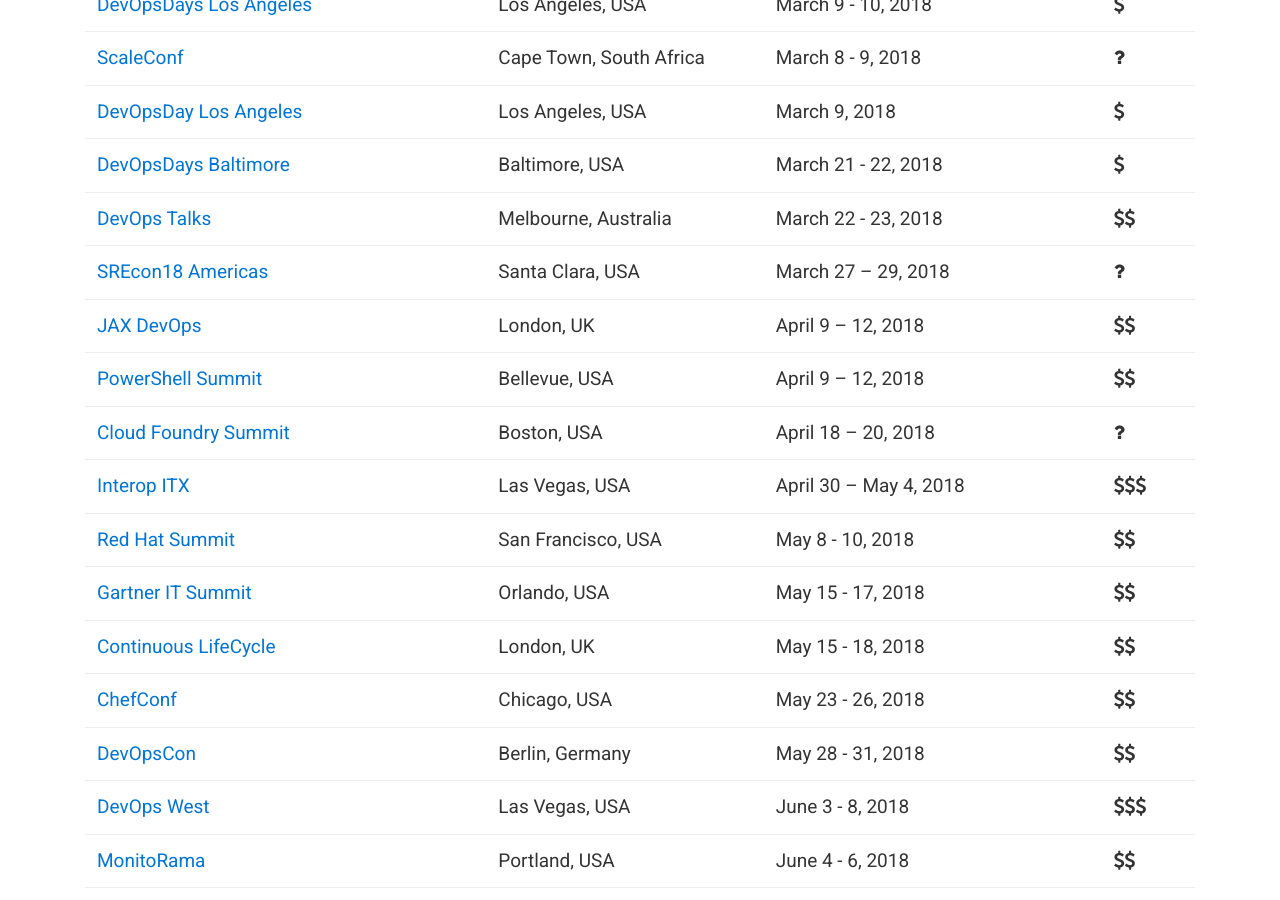
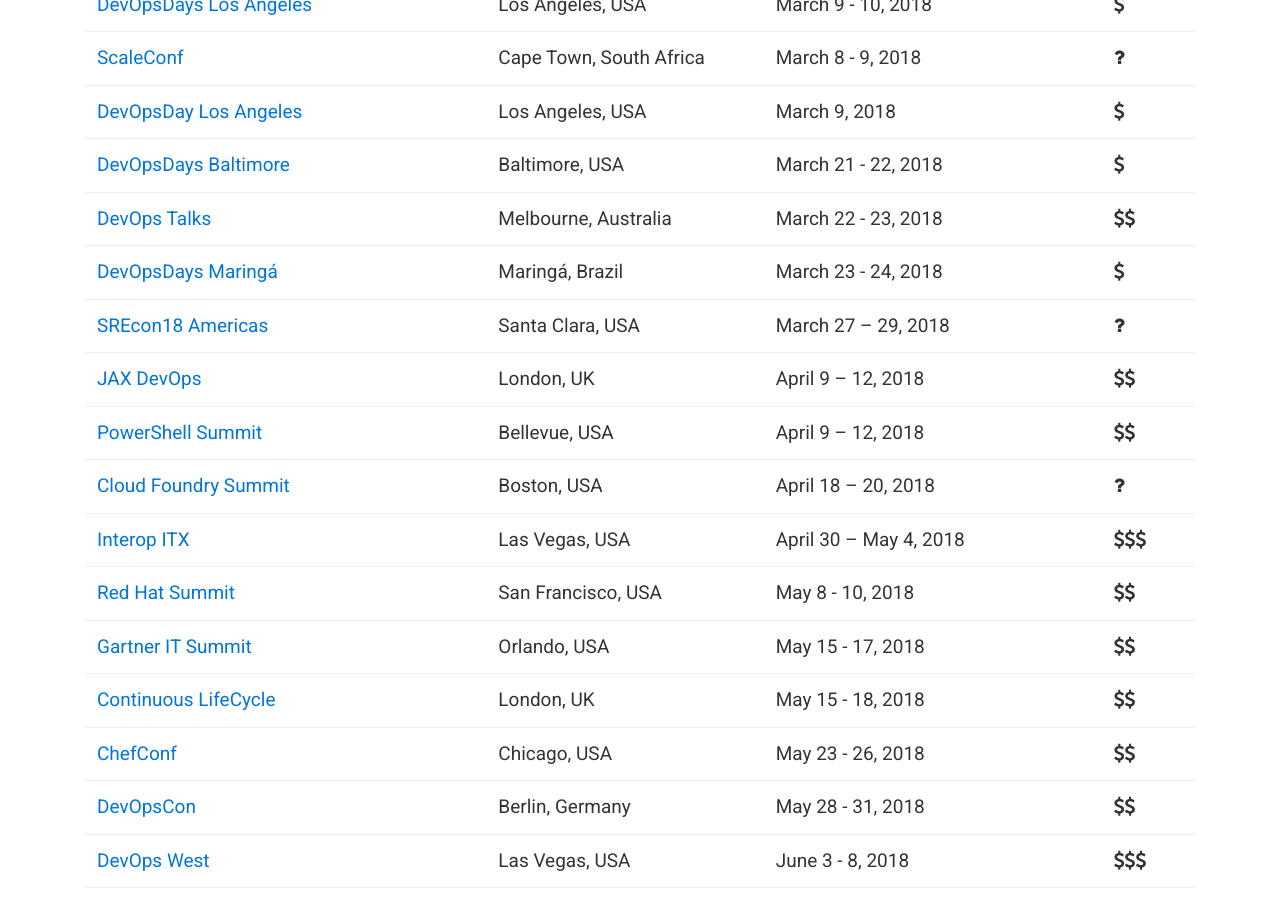
Before and after one commit to finspin/gotodevops.org, a Jekyll site: the page built from index.md, in a window 1280 px wide and 900 px high, scrolled down 765 px. Built offline with Jekyll 4.4.1, drawn with Linux system fonts in a browser that asks for light colours; nearby versions of some CDN libraries.

Commit message:
DevOpsDays Maringá

```diff
--- a/_data/conferences.yml
+++ b/_data/conferences.yml
@@ -132,6 +132,15 @@
   date: March 22 - 23, 2018
   start-date: 1521676800
   cost: 2
+
+- name: DevOpsDays Maringá
+  url: https://www.devopsdays.org/events/2018-maringa
+  location:
+      city: Maringá
+      country: Brazil
+  date: March 23 - 24, 2018
+  start-date: 1521806400
+  cost: 1
 
 - name: SREcon18 Americas
   url: https://www.usenix.org/conference/srecon18americas
```
